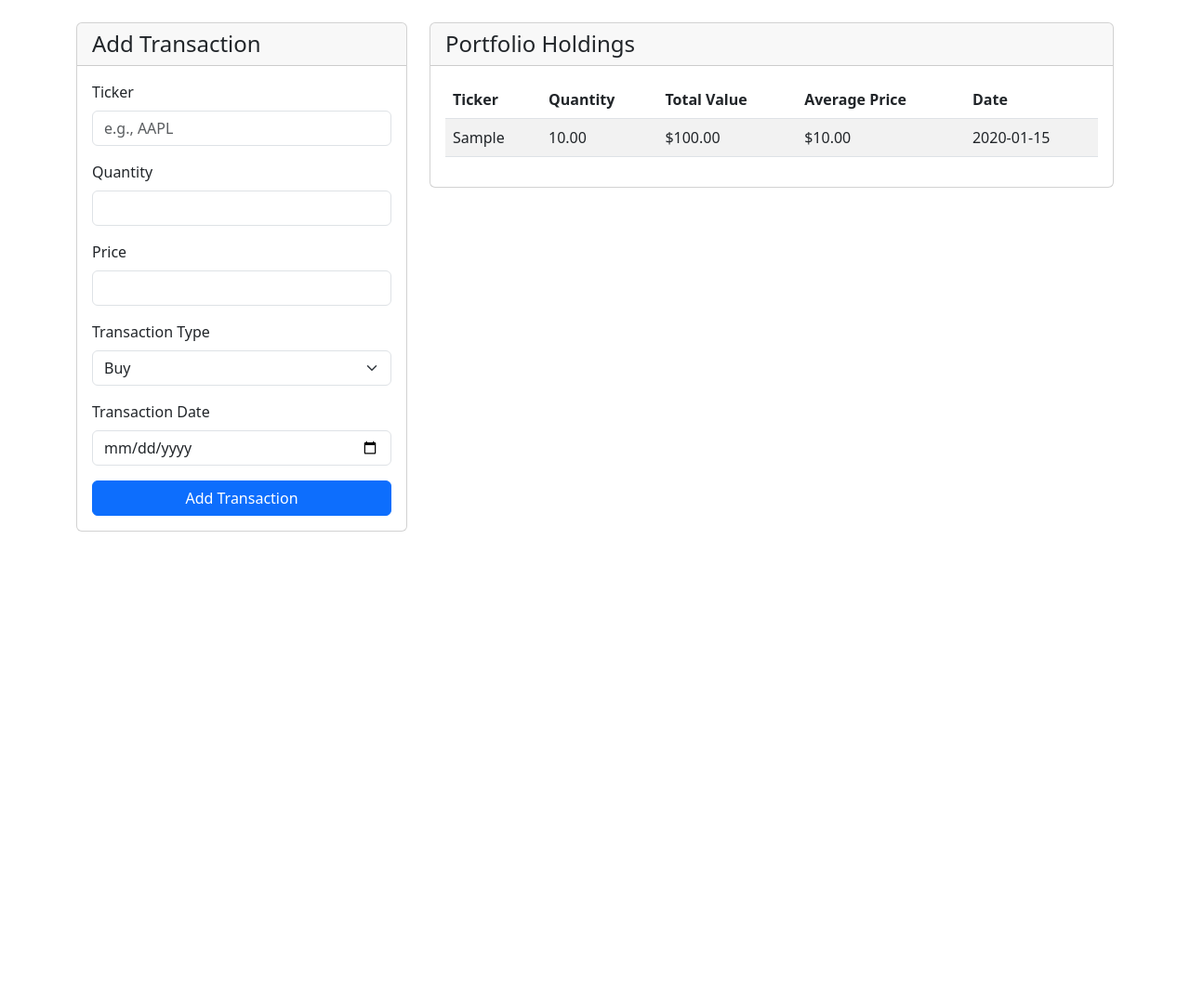
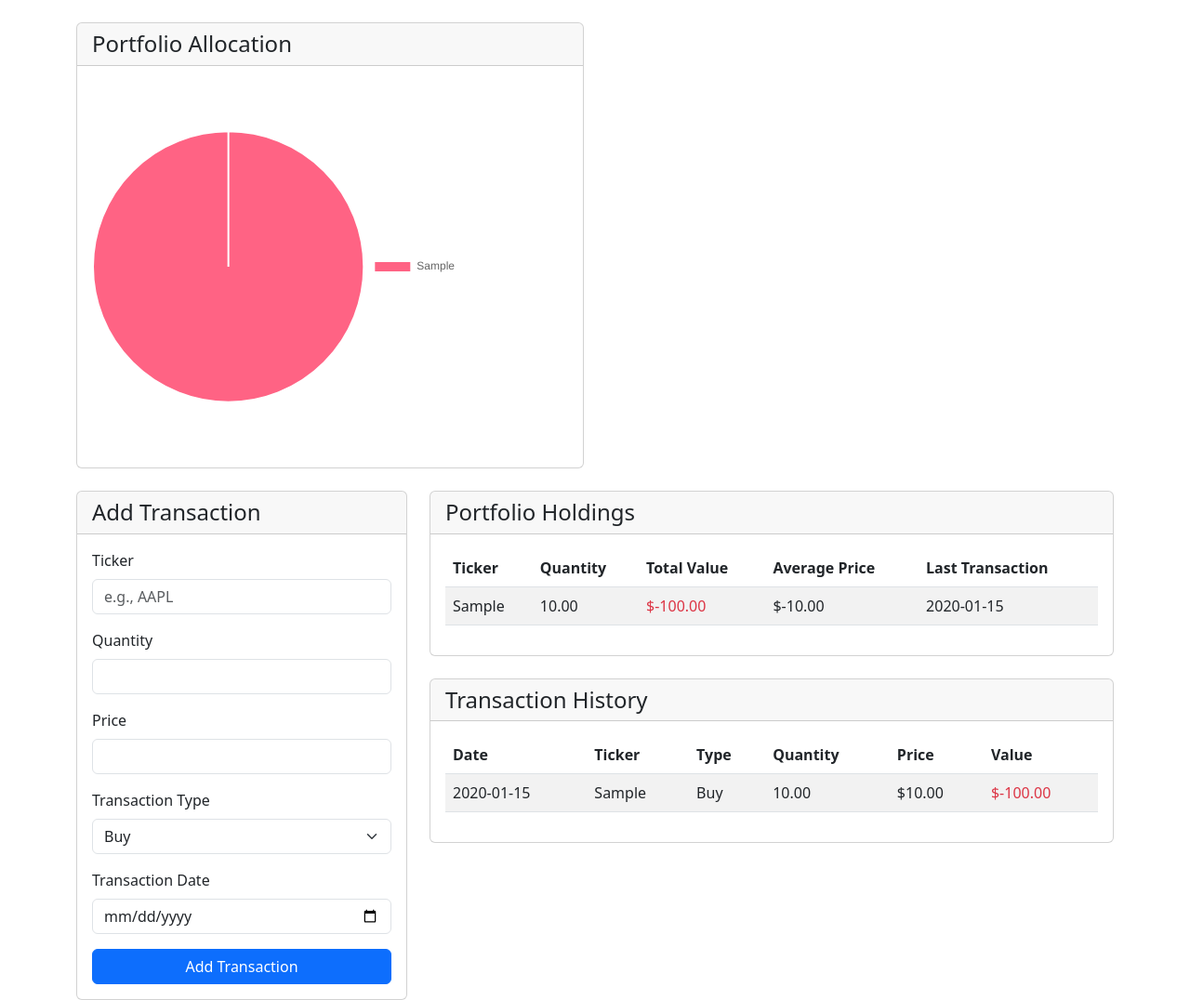
Before and after one commit to EDorfan/Investment_Dashboard, a Flask app: page /personal_portfolio in a window 1280 px wide. Shown: the part 56-1132 px from the top of the page at 93% size. Before the commit the page ends 628 px from the top, so only its background shows below. Run offline with Flask 3, Linux system fonts and the light colour scheme; a user stored in the database is signed in; tables that the repository leaves empty hold one stand-in row (values such as "Sample post").

Commit message:
Graph, Portfolio Holding and All Transactions tables implemented

```diff
--- a/app/models.py
+++ b/app/models.py
@@ -44,14 +44,38 @@ def get_all_transactions(user_id):
     cursor.execute("""
         SELECT
             ticker,
-            SUM(quantity) AS quantity,
-            SUM(quantity * price) AS value,
+            SUM(CASE WHEN transaction_type = 'buy' THEN quantity ELSE -quantity END) AS quantity,
+            SUM(CASE
+                WHEN transaction_type = 'buy' THEN -(quantity * price)
+                ELSE (quantity * price)
+            END) AS value,
             MAX(transaction_date) as last_transaction_date
         FROM transactions
         WHERE user_id = %s
         GROUP BY ticker
-        HAVING SUM(quantity) != 0
+        HAVING SUM(CASE WHEN transaction_type = 'buy' THEN quantity ELSE -quantity END) != 0
     """, (user_id,))
     transactions = cursor.fetchall()
     cursor.close()
     return transactions
+
+def get_transaction_history(user_id):
+    cursor = mysql.connection.cursor()
+    cursor.execute("""
+        SELECT
+            ticker,
+            quantity,
+            price,
+            transaction_type,
+            transaction_date,
+            CASE
+                WHEN transaction_type = 'buy' THEN -(quantity * price)
+                ELSE (quantity * price)
+            END as value
+        FROM transactions
+        WHERE user_id = %s
+        ORDER BY transaction_date DESC
+    """, (user_id,))
+    history = cursor.fetchall()
+    cursor.close()
+    return history
--- a/app/routes.py
+++ b/app/routes.py
@@ -1,7 +1,7 @@
 from flask import Blueprint, render_template, redirect, url_for, request, flash
 from flask_login import login_user, logout_user, login_required, current_user
 from app import mysql
-from app.models import User, get_user_by_id, add_transaction, get_all_transactions
+from app.models import User, get_user_by_id, add_transaction, get_all_transactions, get_transaction_history
 from app.forms import RegisterForm, LoginForm, TransactionForm
 
 main = Blueprint('main', __name__)
@@ -76,4 +76,5 @@ def personal_portfolio():
         flash('Transaction added successfully', 'success')
         return redirect(url_for('main.personal_portfolio'))
     holdings = get_all_transactions(current_user.id)
-    return render_template('personal_portfolio.html', form=form, holdings=holdings)
+    history = get_transaction_history(current_user.id)
+    return render_template('personal_portfolio.html', form=form, holdings=holdings, history=history)
--- a/app/templates/layout.html
+++ b/app/templates/layout.html
@@ -5,6 +5,8 @@
     <meta name="viewport" content="width=device-width, initial-scale=1.0">
     <title>{% block title %}Investment Dashboard{% endblock %}</title>
     <link href="https://cdn.jsdelivr.net/npm/bootstrap@5.3.0/dist/css/bootstrap.min.css" rel="stylesheet">
+    <script src="https://cdn.jsdelivr.net/npm/chart.js"></script>
+    {% block head %}{% endblock %}
 </head>
 <body>
     <nav class="navbar navbar-expand-lg navbar-dark bg-dark">
@@ -51,5 +53,6 @@
     </div>
 
     <script src="https://cdn.jsdelivr.net/npm/bootstrap@5.3.0/dist/js/bootstrap.bundle.min.js"></script>
+    {% block scripts %}{% endblock %}
 </body>
 </html>
--- a/app/templates/personal_portfolio.html
+++ b/app/templates/personal_portfolio.html
@@ -3,6 +3,20 @@
 {% block title %}Personal Portfolio - Investment Dashboard{% endblock %}
 
 {% block content %}
+<div class="row mb-4">
+    <!-- Portfolio Allocation Chart -->
+    <div class="col-md-6">
+        <div class="card">
+            <div class="card-header">
+                <h4 class="mb-0">Portfolio Allocation</h4>
+            </div>
+            <div class="card-body">
+                <canvas id="portfolioPieChart" width="400" height="400"></canvas>
+            </div>
+        </div>
+    </div>
+</div>
+
 <div class="row">
     <!-- Transaction Form -->
     <div class="col-md-4">
@@ -66,9 +80,9 @@
         </div>
     </div>
 
-    <!-- Transactions Table -->
+    <!-- Portfolio Holdings Table -->
     <div class="col-md-8">
-        <div class="card">
+        <div class="card mb-4">
             <div class="card-header">
                 <h4 class="mb-0">Portfolio Holdings</h4>
             </div>
@@ -81,7 +95,7 @@
                                 <th>Quantity</th>
                                 <th>Total Value</th>
                                 <th>Average Price</th>
-                                <th>Date</th>
+                                <th>Last Transaction</th>
                             </tr>
                         </thead>
                         <tbody>
@@ -89,13 +103,56 @@
                             <tr>
                                 <td>{{ holding[0] }}</td>
                                 <td>{{ "%.2f"|format(holding[1]) }}</td>
-                                <td>${{ "%.2f"|format(holding[2]) }}</td>
+                                <td class="{% if holding[2] < 0 %}text-danger{% else %}text-success{% endif %}">
+                                    ${{ "%.2f"|format(holding[2]) }}
+                                </td>
                                 <td>${{ "%.2f"|format(holding[2] / holding[1] if holding[1] != 0 else 0) }}</td>
                                 <td>{{ holding[3] }}</td>
                             </tr>
                             {% else %}
                             <tr>
-                                <td colspan="4" class="text-center">No holdings recorded yet.</td>
+                                <td colspan="5" class="text-center">No holdings recorded yet.</td>
+                            </tr>
+                            {% endfor %}
+                        </tbody>
+                    </table>
+                </div>
+            </div>
+        </div>
+
+        <!-- Transaction History Table -->
+        <div class="card">
+            <div class="card-header">
+                <h4 class="mb-0">Transaction History</h4>
+            </div>
+            <div class="card-body">
+                <div class="table-responsive">
+                    <table class="table table-striped table-hover">
+                        <thead>
+                            <tr>
+                                <th>Date</th>
+                                <th>Ticker</th>
+                                <th>Type</th>
+                                <th>Quantity</th>
+                                <th>Price</th>
+                                <th>Value</th>
+                            </tr>
+                        </thead>
+                        <tbody>
+                            {% for transaction in history %}
+                            <tr>
+                                <td>{{ transaction[4] }}</td>
+                                <td>{{ transaction[0] }}</td>
+                                <td>{{ transaction[3]|title }}</td>
+                                <td>{{ "%.2f"|format(transaction[1]) }}</td>
+                                <td>${{ "%.2f"|format(transaction[2]) }}</td>
+                                <td class="{% if transaction[5] < 0 %}text-danger{% else %}text-success{% endif %}">
+                                    ${{ "%.2f"|format(transaction[5]) }}
+                                </td>
+                            </tr>
+                            {% else %}
+                            <tr>
+                                <td colspan="6" class="text-center">No transactions recorded yet.</td>
                             </tr>
                             {% endfor %}
                         </tbody>
@@ -105,4 +162,59 @@
         </div>
     </div>
 </div>
+
+{% block scripts %}
+<script>
+document.addEventListener('DOMContentLoaded', function() {
+    // Portfolio Allocation Pie Chart
+    const portfolioData = {
+        labels: [{% for holding in holdings %}'{{ holding[0] }}'{% if not loop.last %}, {% endif %}{% endfor %}],
+        datasets: [{
+            data: [{% for holding in holdings %}{{ holding[2] }}{% if not loop.last %}, {% endif %}{% endfor %}],
+            backgroundColor: [
+                '#FF6384',
+                '#36A2EB',
+                '#FFCE56',
+                '#4BC0C0',
+                '#9966FF',
+                '#FF9F40',
+                '#8AC249',
+                '#EA526F',
+                '#23B5D3',
+                '#279AF1'
+            ]
+        }]
+    };
+
+    const portfolioConfig = {
+        type: 'pie',
+        data: portfolioData,
+        options: {
+            responsive: false,
+            maintainAspectRatio: false,
+            plugins: {
+                legend: {
+                    position: 'right',
+                },
+                tooltip: {
+                    callbacks: {
+                        label: function(context) {
+                            const value = context.raw;
+                            const total = context.dataset.data.reduce((a, b) => a + b, 0);
+                            const percentage = ((value / total) * 100).toFixed(1);
+                            return `${context.label}: $${Math.abs(value).toFixed(2)} (${percentage}%)`;
+                        }
+                    }
+                }
+            }
+        }
+    };
+
+    new Chart(
+        document.getElementById('portfolioPieChart'),
+        portfolioConfig
+    );
+});
+</script>
 {% endblock %}
+{% endblock %}
```
Also changed, not shown: 1 other file.
